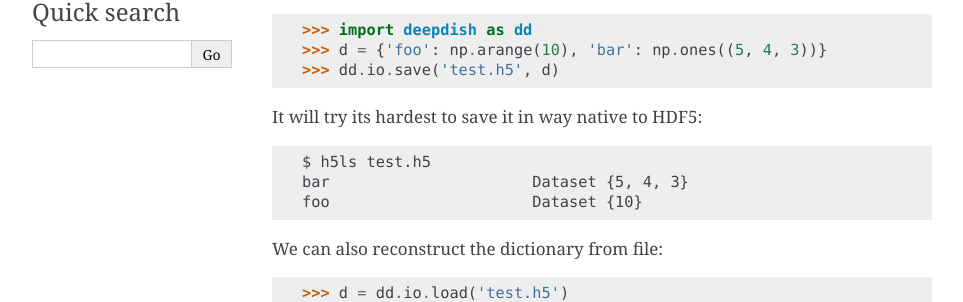
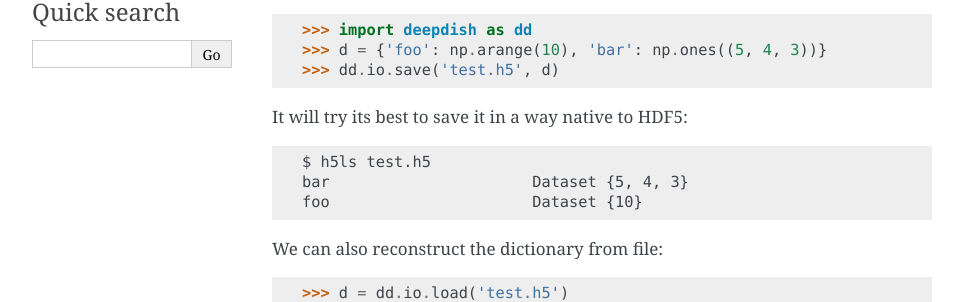
Before and after one commit to uchicago-cs/deepdish, a Sphinx documentation site: the page built from doc/source/io.rst, in a window 1280 px wide and 900 px high. Shown: the part 313-615 px from the top of the window, without its empty margins (148-1111 px from the left). Built offline with Sphinx 7.4.7, drawn with Linux system fonts in a browser that asks for light colours.

```diff
--- a/doc/source/conf.py
+++ b/doc/source/conf.py
@@ -27,7 +27,7 @@ class Mock(MagicMock):
     def __getattr__(cls, name):
             return Mock()
 
-MOCK_MODULES = ['numpy', 'scipy', 'cython', 'matplotlib']
+MOCK_MODULES = ['numpy', 'cython', 'matplotlib']
 sys.modules.update((mod_name, Mock()) for mod_name in MOCK_MODULES)
 
 
--- a/doc/source/io.rst
+++ b/doc/source/io.rst
@@ -17,7 +17,7 @@ prefer numpy arrays whenever possible. Here's an example:
 >>> d = {'foo': np.arange(10), 'bar': np.ones((5, 4, 3))}
 >>> dd.io.save('test.h5', d)
 
-It will try its hardest to save it in way native to HDF5::
+It will try its best to save it in a way native to HDF5::
 
     $ h5ls test.h5
     bar                      Dataset {5, 4, 3}
--- a/requirements.txt
+++ b/requirements.txt
@@ -1,5 +1,4 @@
 numpy
 cython
-scipy
 matplotlib
 scikit-image
```
